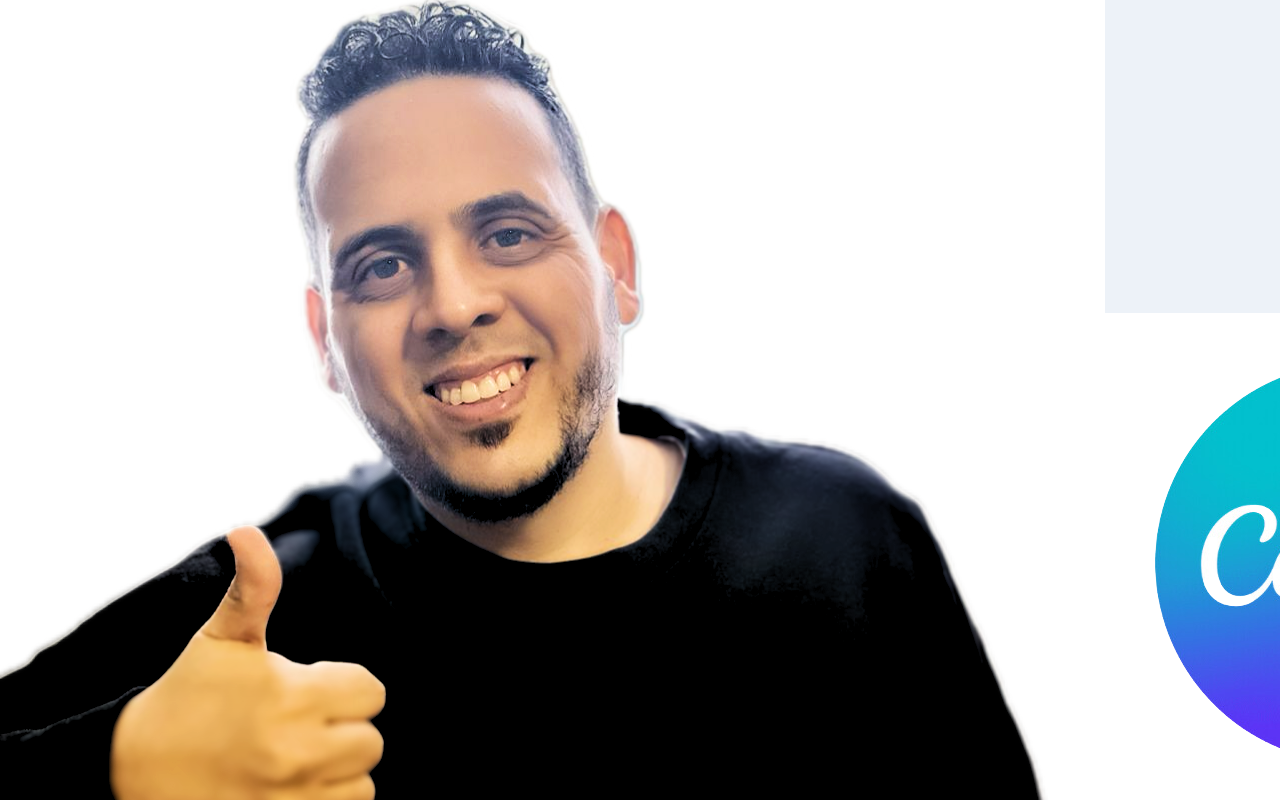
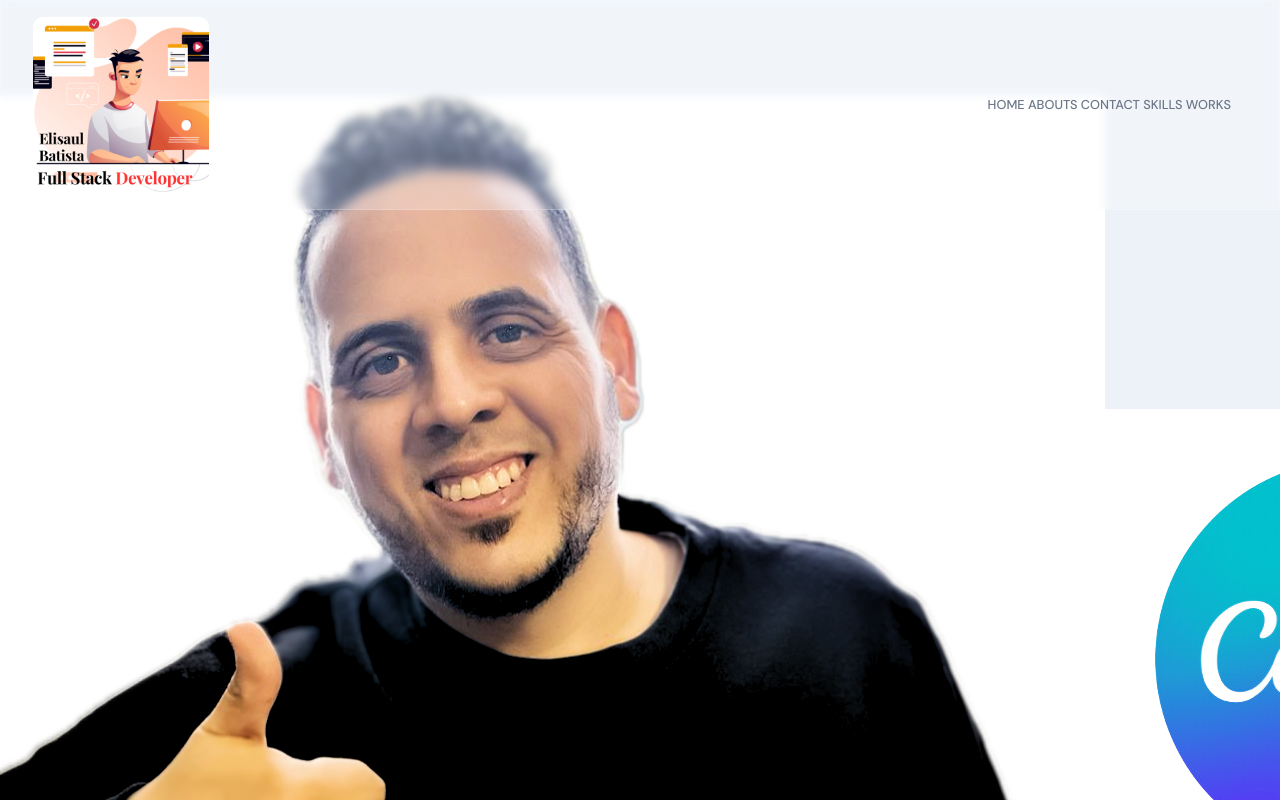
Before and after one commit to Batista0523/Portfolio-Front, a React (Create React App) app: page / in a window 1280 px wide. Shown: the top 800 px of the page. Built offline with nearby package versions, Linux system fonts and the light colour scheme.

Commit message:
worked the #home id for header component

```diff
--- a/src/App.js
+++ b/src/App.js
@@ -5,7 +5,7 @@ import './App.scss'
 function App() {
   return (
     <div className='app'>
-      {/* <NavBar/> */}
+      <NavBar/>
       <Header/>
       <About/>
       <Skills/>
--- a/src/container/Header/Header.jsx
+++ b/src/container/Header/Header.jsx
@@ -15,7 +15,7 @@ const scaleVariants = {
 };
 const Header = () => {
   return (
-    <div className="app__header app__flex">
+    <div id="home" className="app__header app__flex">
       <motion.div
         whileInView={{ x: [-100, 0], opacity: [0, 1] }}
         transition={{ duration: 2 }}
@@ -56,7 +56,7 @@ const Header = () => {
         whileInView={scaleVariants.whileInView}
         className="app__header-circles"
       >
-        {[ images.canva,images.trello].map((circle, index) => (
+        {[images.canva, images.trello].map((circle, index) => (
           <div className="circle-cmp app__flex" key={`circle-${index}`}>
             <img src={circle} alt="circle" />
           </div>
--- a/src/container/Header/Header.scss
+++ b/src/container/Header/Header.scss
@@ -0,0 +1,25 @@
+#home {
+    position: relative;
+    background: url(../../assets/bgIMG.png);
+    background-size: cover;
+    background-repeat: repeat;
+    background-position: center;
+
+
+    .app__wrapper {
+        padding: 0;
+
+        .copyright {
+            display: none;
+        }
+    }
+}
+
+
+.app__header {
+    flex: 1;
+    width: 100%;
+    height: 100%;
+    flex-direction: row;
+    padding: 6rem 2rem 0;
+}
```
